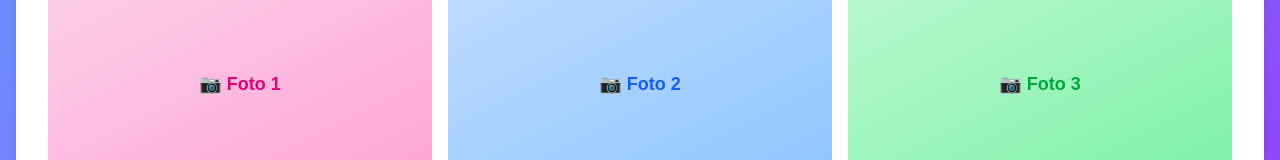
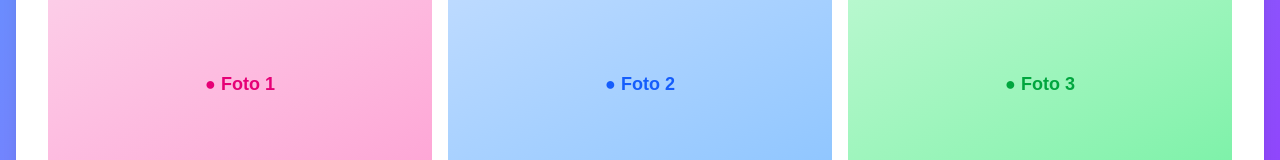
Before and after one commit to rtsarakaki/curso-nextjs-iniciante, a Next.js app: page / in a window 1280 px wide. Shown: the part 571-731 px from the top of the page. Built offline with nearby package versions, Linux system fonts and the light colour scheme.

Commit message:
fix: substituir emoji 📷 por ícone Unicode ● nas fotos
- Remover emoji 📷 das fotos
- Usar ícone Unicode ● mais compatível
- Manter consistência visual
- Seguir diretrizes de ícones simples
- Melhorar compatibilidade entre sistemas

```diff
--- a/src/aulas/aula-01/FirstSite.tsx
+++ b/src/aulas/aula-01/FirstSite.tsx
@@ -31,13 +31,13 @@ export default function FirstSite() {
           </h2>
           <div className="grid grid-cols-1 md:grid-cols-3 gap-4">
             <div className="bg-gradient-to-br from-pink-200 to-pink-300 h-48 rounded-lg flex items-center justify-center hover:scale-105 transition-transform duration-300">
-              <span className="text-pink-600 text-lg font-semibold">📷 Foto 1</span>
+              <span className="text-pink-600 text-lg font-semibold">● Foto 1</span>
             </div>
             <div className="bg-gradient-to-br from-blue-200 to-blue-300 h-48 rounded-lg flex items-center justify-center hover:scale-105 transition-transform duration-300">
-              <span className="text-blue-600 text-lg font-semibold">📷 Foto 2</span>
+              <span className="text-blue-600 text-lg font-semibold">● Foto 2</span>
             </div>
             <div className="bg-gradient-to-br from-green-200 to-green-300 h-48 rounded-lg flex items-center justify-center hover:scale-105 transition-transform duration-300">
-              <span className="text-green-600 text-lg font-semibold">📷 Foto 3</span>
+              <span className="text-green-600 text-lg font-semibold">● Foto 3</span>
             </div>
           </div>
         </section>
```
